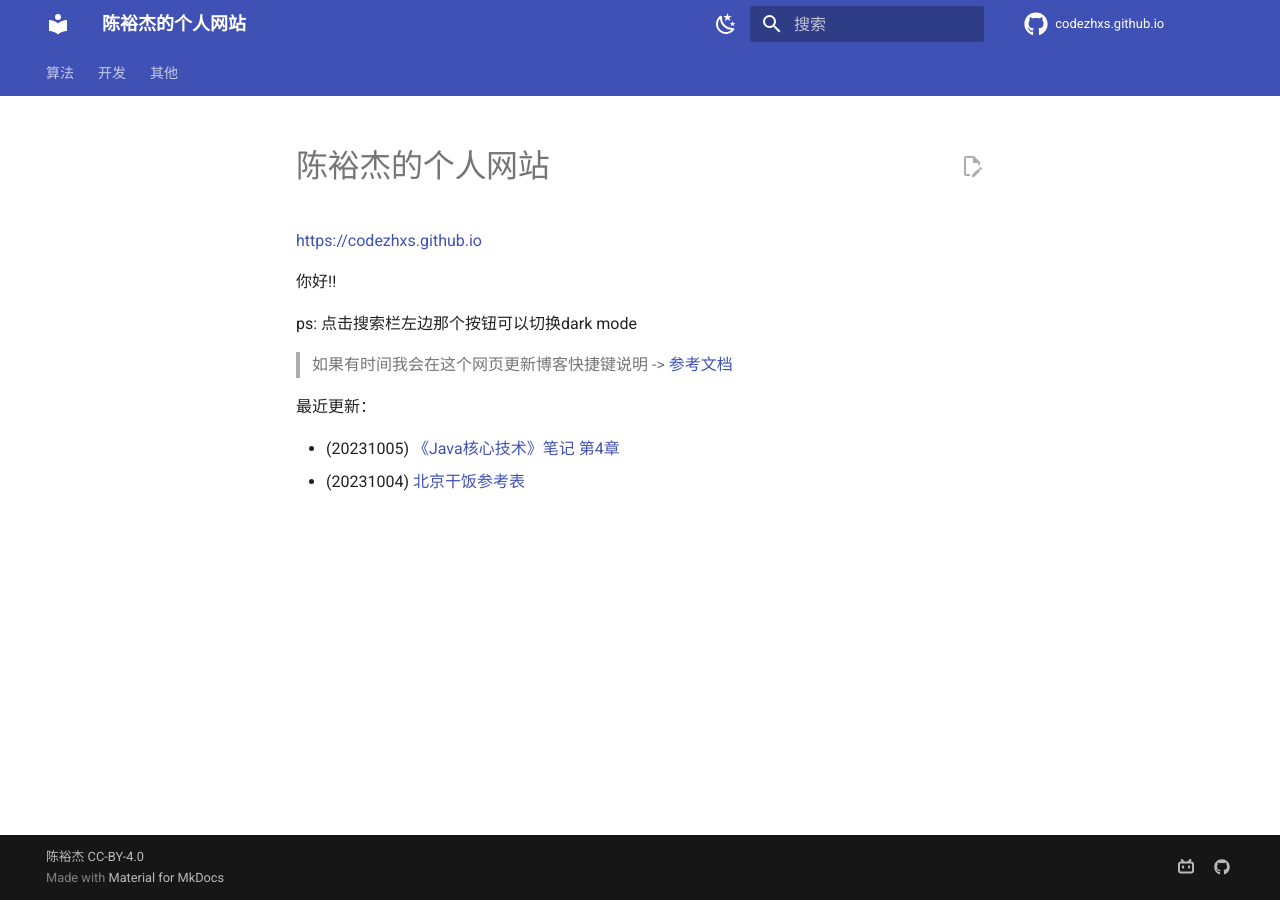
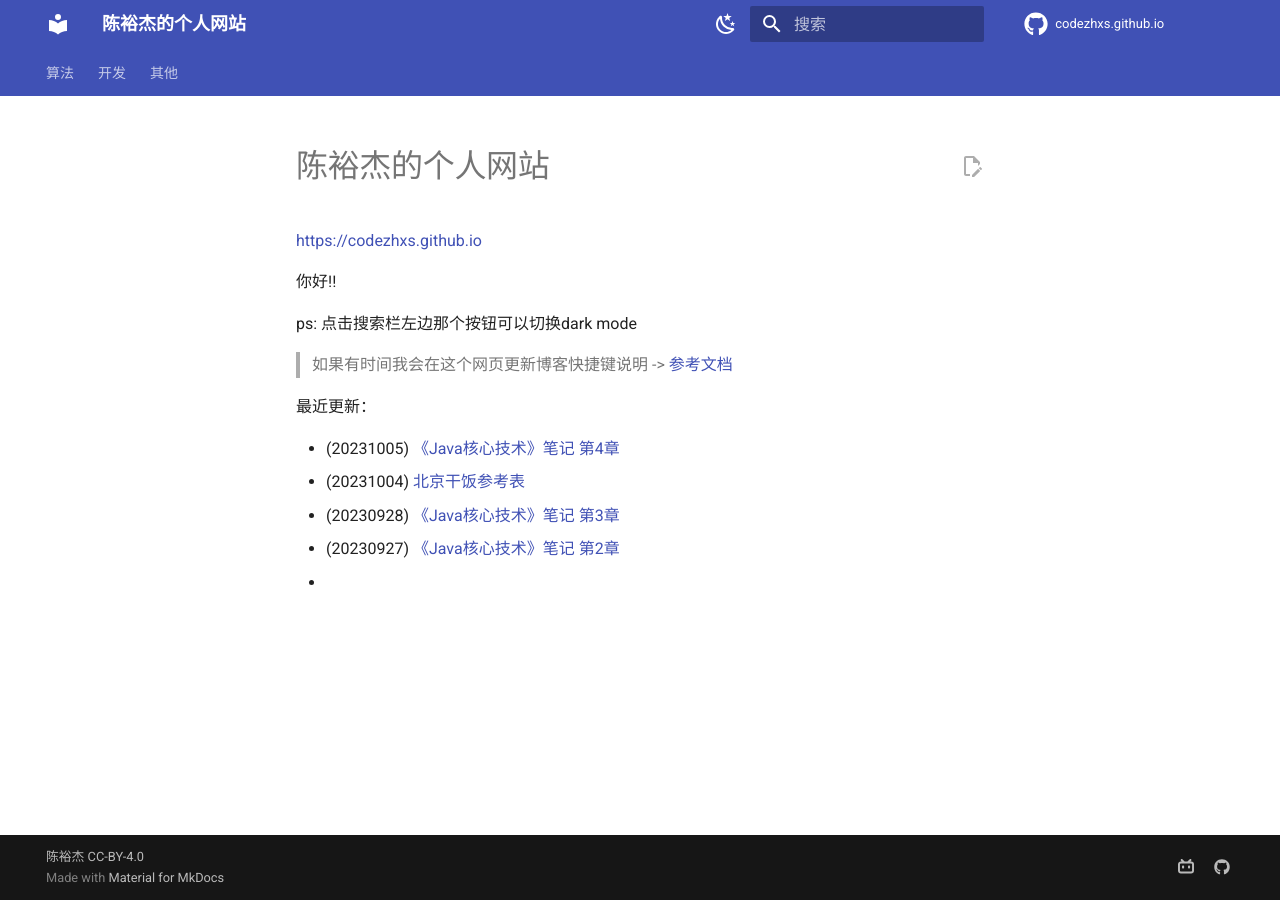
Before and after one commit to CodeZHXS/codezhxs.github.io, an MkDocs documentation site: the page built from docs/index.md, in a window 1280 px wide. Built offline with MkDocs 1.6.1 and Material for MkDocs 9.7.7, drawn with Linux system fonts in a browser that asks for light colours; comment, search, counter and statistics services are not loaded.

Commit message:
update core_java ch4

```diff
--- a/docs/index.md
+++ b/docs/index.md
@@ -13,3 +13,6 @@ ps: 点击搜索栏左边那个按钮可以切换dark mode
 
 - (20231005) [《Java核心技术》笔记 第4章](./dev/java/CoreJava/ch04.md)
 - (20231004) [北京干饭参考表](./others/BJ_food.md)
+- (20230928) [《Java核心技术》笔记 第3章](./dev/java/CoreJava/ch03.md)
+- (20230927) [《Java核心技术》笔记 第2章](./dev/java/CoreJava/ch02.md)
+-
```
